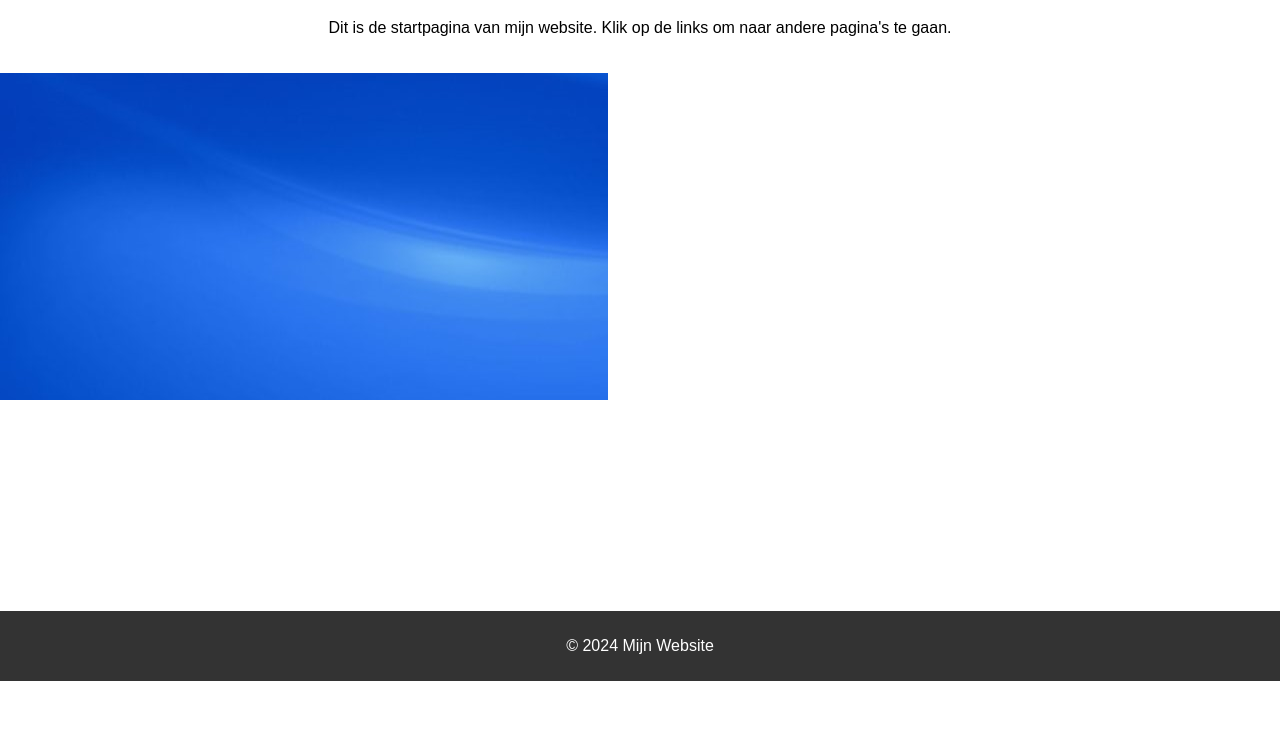
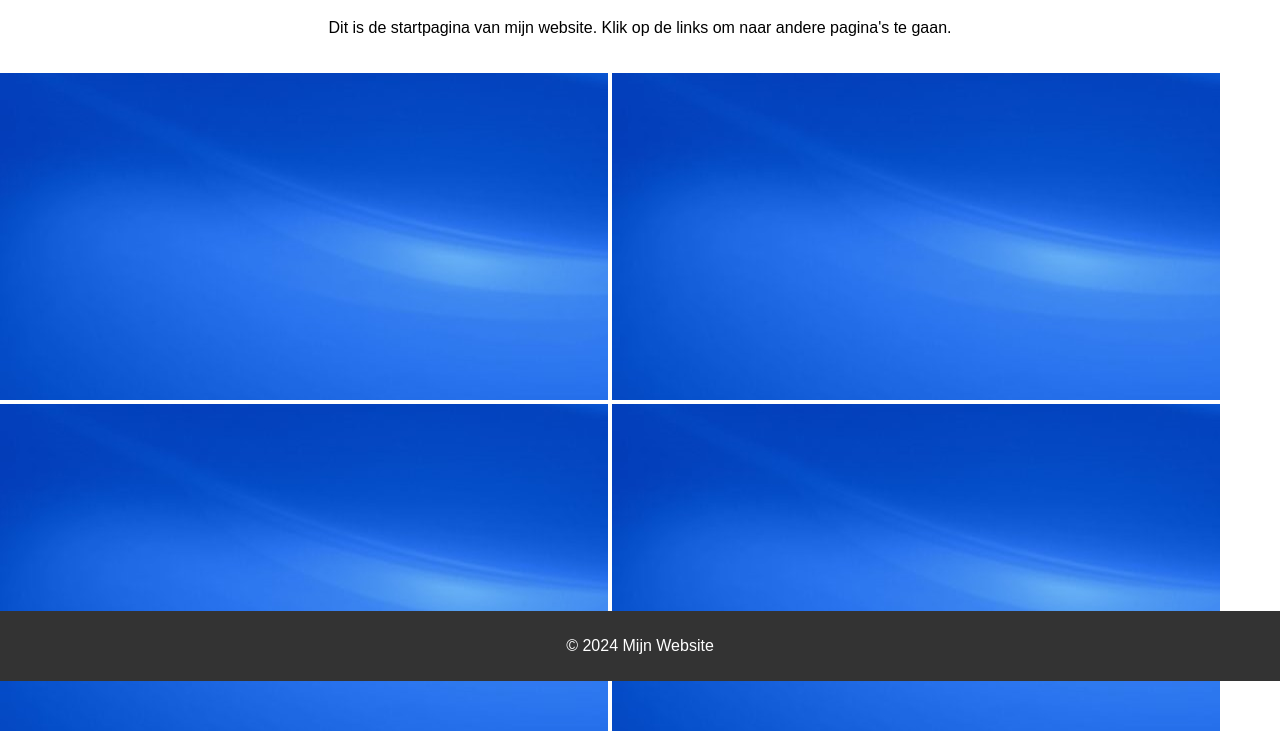
Before and after one commit to JasperDehouwer/mijnwebsite-2, a plain HTML site: page index.html in a window 1280 px wide. Shown: the part 119-854 px from the top of the page. Before the commit the page ends 800 px from the top, so only its background shows below. Drawn offline with Linux system fonts and the light colour scheme.

Commit message:
Add files via upload

```diff
--- a/index.html
+++ b/index.html
@@ -22,6 +22,8 @@
     <p>Dit is de startpagina van mijn website. Klik op de links om naar andere pagina's te gaan.</p>
   </main>
 
+  <img src="mijn-foto.jpg" alt="Beschrijving van de afbeelding">   <img src="mijn-foto.jpg" alt="Beschrijving van de afbeelding">
+  <img src="mijn-foto.jpg" alt="Beschrijving van de afbeelding">
   <img src="mijn-foto.jpg" alt="Beschrijving van de afbeelding">
 
   <footer>
```
